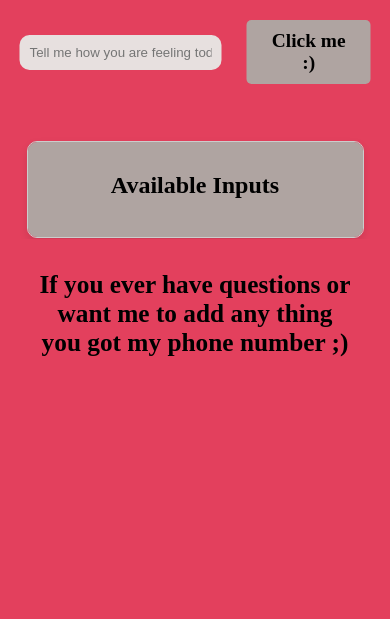
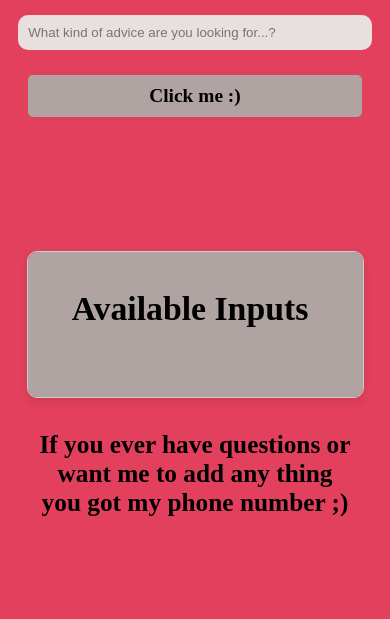
Before and after one commit to jklingaman/brotherly_advice, a plain HTML site: page main.html in a window 390 px wide. Drawn offline with Linux system fonts and the light colour scheme; a web font is replaced by a local one.

Commit message:
visual and input update

```diff
--- a/main.css
+++ b/main.css
@@ -1,3 +1,4 @@
+
 body {
   background: #e3405d;
   color: black;
@@ -11,23 +12,31 @@ body {
 #parentDiv {
   display: flex;
   flex-direction: column;
-  justify-content: flex-start;
+  justify-content: space-between;
   align-items: flex-start;
-  flex-grow: 1;
   gap: 20px;
   padding: 20px;
 }
 #adviceList {
   background: #afa4a1;
   overflow-y: scroll;
-  padding: 10px;
+  padding: 20px;
   border-radius: 10px;
   box-shadow: 0 4px 6px rgba(0, 0, 0, 0.1);
   margin-top: 120px;
   height: 400px;
+  display: gird;
+  grid-template-columns: 1fr;
+  align-items: center;
+}
+#adviceList h2 {
+  font-size: 3vh;
+  font-weight: bold;
+  text-align: center;
 }
 #adviceList p {
   text-align: center;
+  font-size: 2vh;
 }
 #mainDiv {
   display: grid;
@@ -36,6 +45,7 @@ body {
   align-items: center;
   gap: 10px;
   width: 100%;
+  margin: 0px;
 }
 #answers {
   font-size: 4vh;
@@ -65,7 +75,7 @@ body {
   justify-content: center;
   border-radius: 10px;
   margin-top: 15%;
-  border-radius: 90%;
+  border-radius: 30%;
   overflow: scroll;
 }
   #header {
@@ -104,15 +114,17 @@ body {
    gap: 10px;
  }
  #mainDiv {
-   display: flex;
-   flex-direction: column;
-   justify-content: flex-start;
-   align-items: center;
-   overflow-y: auto;
+  display: flex;
+  flex-direction: column;
+  align-items: center;
+  margin-top: 5%;
  }
  #mainDiv p {
    font-size: 4vh;
  }
+ #answers, #imagePlaceHolder {
+  margin-top: 0;
+}
  #imagePlaceHolder {
    margin-bottom: 10%;
    display: flex;
@@ -132,7 +144,7 @@ body {
    width: 90%;
    max-width: 600px;
    height: auto;
-   max-height: 80px;
+   max-height: 160px;
    overflow-y: auto;
    padding: 10px;
    margin: 1px auto;
@@ -141,7 +153,12 @@ body {
    background-color: #afa4a1;
    box-shadow: 0 4px 8px rgba(0, 0, 0, 0.1);
    text-align: center;
-   display: block;
+   display: grid;
+   grid-template-columns: repeat(2, 1fr);
+ }
+ #adviceList h2 {
+  font-size: 5vh;
+  grid-column: span 3;
  }
 }
 @media(max-width: 500px) {
@@ -150,10 +167,11 @@ body {
     padding: 0;
   }
   #header {
+    display: flex;
+    flex-direction: column;
     width: 90%;
-    left: 50%;
-    margin-top: 10px;
-    transform: translateX(-50%);
+    margin-top: 5px;
+
   }
   #parentDiv {
     display: flex;
@@ -165,33 +183,46 @@ body {
   #response {
     height: fit-content;
     font-size: 2.3vh;
+    height: 5%;
+    width: 95%;
+  }
+  #textBox {
+    width: 95%;
+    heigh: 5vh;
   }
   #adviceList {
-    display: flex;
-    flex-direction: column;
-    flex-content: flex-start;
     width: 90%;
     max-width: 400px;
-    height: auto;
-    max-height: 75px;
+    height: 125px;
     overflow-y: auto;
-    padding: 10px;
-    margin: 1px auto;
     border: 1px solid #ccc;
     border-radius: 10px;
     background-color: #afa4a1;
     box-shadow: 0 4px 8px rgba(0, 0, 0, 0.1);
     text-align: center;
-    display: block;
+    display: grid;
+    grid-template-columns: repeat(2, 1fr);
+    padding-left: 5px;
+    padding-right: 15px;
+    text-align: center;
+  }
+  #adviceList h2 {
+    grid-column: span 2;
+    font-size: 4vh;
+  }
+  #adviceList h2, #adviceList p {
+    white-space: normal;
+    max-width: 100%;
   }
   #mainDiv {
     display: flex;
     flex-direction: column;
     justify-content: flex-start;
     align-items: center;
-    margin-top: 50px;
+    margin-top: 100px;
     min-width: auto;
     max-width: 100vw;
+    row-gap: 40px;
   }
   #footer {
     font-size: 2vh;
--- a/main.html
+++ b/main.html
@@ -11,7 +11,7 @@
 <body>
     <div id="parentDiv">
         <div id="header">
-            <input type="text" id="textBox" placeholder="Tell me how you are feeling today...">
+            <input type="text" id="textBox" placeholder="What kind of advice are you looking for...?">
             <button id="response">Click me :)</button>
         </div>
         <div id="mainDiv">
--- a/script.js
+++ b/script.js
@@ -98,6 +98,16 @@ document.addEventListener("DOMContentLoaded", function() {
                 image: 'https://i.postimg.cc/0rgqrWqV/download.jpg',
             },
         ],
+        life: [
+            {
+                text: 'Life is HARD and it only gets MORE difficult, especially if you don\'t use the tools you have around you properly! The three most helpful tools in life are 1. The Bible. 2. Your family, and 3. Your friends.( The sad truth for you right now, is that 3 isn\'t really one YOU can rely on because most young people are too unaware of their surroundings, and/or unaware of how their actions affect others or they simply just don\'t care.)',
+                image: 'https://i.postimg.cc/W1TS7PGK/god-family-friends.png',
+            },
+            {
+                text: 'I think you are going to do AMAZING things, you are so smart, and so talented at so many things! BUT talent will only get you so far! Hard work beats talent EVERY single time. Nobody who is considered great, got there without a little blood, sweat, and tears. I know I introduced "unleash the dog" to you, but that is just as true in life, as it is in sports! (maybe just a little less aggressive in life.)',
+                image: 'https://i.postimg.cc/6QR36FSW/hardWork.jpg',
+            },
+        ],
     };
 
     const advice = Object.keys(responses)
```
Also changed, not shown: landing.css (+4 -4 lines).
